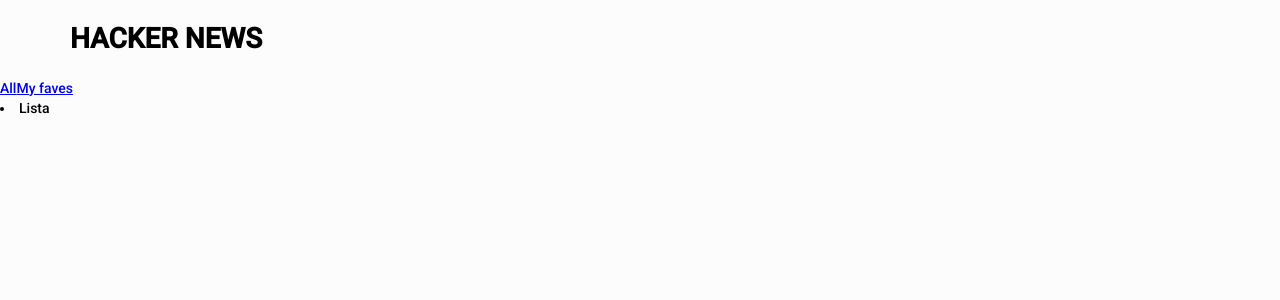
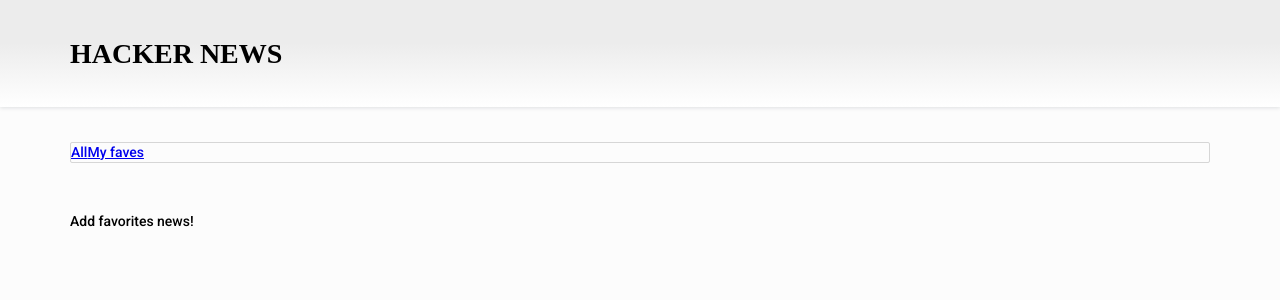
Before and after one commit to Sofirulito/hacker-news, a React (Create React App) app: page /myfaves in a window 1280 px wide. Shown: the top 300 px of the page. Built offline with nearby package versions, Linux system fonts and the light colour scheme.

Commit message:
Styling global components

```diff
--- a/src/app.css
+++ b/src/app.css
@@ -1,6 +1,18 @@
 .container {
   max-width: 1140px;
   margin: 0 auto;
+}
+header {
+  background: rgb(236,236,236);
+  background: linear-gradient(180deg, rgba(236,236,236,1) 40%, rgba(255,255,255,1) 100%);
+  box-shadow: 0 1px 4px 0 rgba(0, 21, 41, 0.12);
+  padding: 15px 0;
+}
+
+.nav {
+  margin: 35px auto;
+  border-radius: 2px;
+  border: solid 1px #d6d6d6;
 }
 
 @media (min-width: 992px) {
--- a/src/components/Nav.js
+++ b/src/components/Nav.js
@@ -1,11 +1,13 @@
-import { Link } from "react-router-dom";
+import { NavLink } from "react-router-dom";
 
 const Navigation = () => {
   return (
-    <nav>
-      <Link to="/">All</Link>
-      <Link to="/myfaves">My faves</Link>
-    </nav>
+    <div className="container container--header">
+      <nav className="nav">
+        <NavLink className={({ isActive }) => isActive ? "active" : ""} to="/">All</NavLink>
+        <NavLink className={({ isActive }) => isActive ? "active" : ""} to="/myfaves">My faves</NavLink>
+      </nav>
+    </div>
   )
 }
 
--- a/src/components/NewsCard/NewsCard.js
+++ b/src/components/NewsCard/NewsCard.js
@@ -1,8 +1,9 @@
 import React, { useContext } from 'react';
-import { GlobalContext } from '../../context/GlobalState'
-import './newsCard.css'
-import IconCLock from '../../assets/icons/icon-time-2.png'
-import IconHeart from '../../assets/icons/iconmonstr-favorite-2.svg'
+import { GlobalContext } from '../../context/GlobalState';
+import './newsCard.css';
+import IconCLock from '../../assets/icons/icon-time-2.png';
+import IconHeart from '../../assets/icons/iconmonstr-favorite-2.svg';
+import IconHeartFull from '../../assets/icons/iconmonstr-favorite-3.svg';
 
 const NewsCard = ({article}) => {
   const { addArticleToFavList, favlist } = useContext(GlobalContext);
@@ -23,11 +24,8 @@
       </div>
       <div className="card__fav">
         <button disabled={favlistDisabled} onClick={() => addArticleToFavList(article)}>
-          <img src={IconHeart} alt="icon-fav" />
+          {!favlistDisabled ? <img src={IconHeart} alt="icon-fav" /> : <img src={IconHeartFull} alt="icon-fav" />}
         </button>
-        {/* {!isFavorite && (
-          <img src={IconHeart} alt="" />
-        )} */}
       </div>
     </div>
   )
--- a/src/components/NewsCard/NewsCardFav.js
+++ b/src/components/NewsCard/NewsCardFav.js
@@ -1,6 +1,6 @@
 import React from 'react';
 import IconCLock from '../../assets/icons/icon-time-2.png';
-import IconHeart from '../../assets/icons/iconmonstr-favorite-2.svg';
+import IconHeartFull from '../../assets/icons/iconmonstr-favorite-3.svg';
 
 const NewsCardFav = ({fav}) => {
   return (
@@ -12,7 +12,7 @@
       </a>
     </div>
     <div className="card__fav">
-      <img src={IconHeart} alt="" />
+      <img src={IconHeartFull} alt="" />
     </div>
   </div>
   )
--- a/src/components/NewsCard/newsCard.css
+++ b/src/components/NewsCard/newsCard.css
@@ -5,6 +5,10 @@
   border: solid 1px var(--third-grey);
   background-color: var(--primary-light);
   justify-content: space-between;
+}
+
+.card:hover {
+  opacity: .4;
 }
 
 .card__link {
@@ -39,3 +43,9 @@
   align-items: center;
   flex: 0 0 12%;
 }
+
+.card__fav button {
+  border: 0;
+  cursor: pointer;
+  background-color: transparent;
+}
--- a/src/components/Select/Select.js
+++ b/src/components/Select/Select.js
@@ -7,6 +7,7 @@
 const Select = ({selectValue, setSelectValue, setCurrentPage}) => {
 
   const [isActive, setIsActive] = useState(false);
+
   const options = [
     {value: 'Angular', icon: iconAngular},
     {value: 'Reactjs', icon: iconReact},
@@ -28,7 +29,7 @@
                 setCurrentPage(0);
               }}
             >
-              <img src={option.icon} alt={`icon-${option.value}`} className="dropdown__image"/>
+              {!option.icon ? '' : <img src={option.icon} alt={`icon-${option.value}`} className="dropdown__image"/> }
               {option.value}
             </div>
           ))}
--- a/src/components/Select/select.css
+++ b/src/components/Select/select.css
@@ -2,6 +2,7 @@
   position: relative;
   max-width: 240px;
   width: 100%;
+  margin: 0 auto 40px;
 }
 
 .dropdown__btn {
@@ -28,8 +29,8 @@
   left: 0;
   right: 0;
   margin: 0;
-  box-shadow: 0 2px 2px 0 #dad8d8;
-  background-color: #fff;
+  box-shadow: 0 2px 2px 0 var(--shadow-light);
+  background-color: var(--primary-light);
 }
 
 .dropdown__item {
@@ -39,10 +40,16 @@
   cursor: pointer;
   width: 100%;
   padding: 15px 10px 10px;
-  color: #343434;
+  color: var(--four-grey);
   transition: all .2s;
 }
 
 .dropdown__image {
   margin-right: 13px;
 }
+
+@media (min-width: 992px) {
+  .dropdown{
+    margin: 0 0 40px;
+  }
+}
--- a/src/index.css
+++ b/src/index.css
@@ -1,23 +1,26 @@
 @import url('https://fonts.googleapis.com/css2?family=Libre+Baskerville&family=Roboto:wght@500&display=swap');
+
 body {
   margin: 0;
   font-family: 'Roboto', sans-serif;
   font-size: 14px;
-  line-height: 1.43;
+  line-height: 1.4;
   -webkit-font-smoothing: antialiased;
   -moz-osx-font-smoothing: grayscale;
   background-color: var(--second-light);
 }
 
-code {
-  font-family: source-code-pro, Menlo, Monaco, Consolas, 'Courier New',
-    monospace;
-}
-
 :root {
   --primary-light: #FFF;
   --second-light: #fcfcfc;
+  --third-light: #ececec;
+  --shadow-light: #dad8d8;
   --primary-grey: #6b6b6b;
   --second-grey: #606060;
   --third-grey: #979797;
+  --four-grey: #343434;
 }
+
+h1 {
+  font-family: 'Baskerville', serif;
+}
--- a/src/pages/FaveNewsList.js
+++ b/src/pages/FaveNewsList.js
@@ -6,13 +6,13 @@
   const {favlist} = useContext(GlobalContext);
 
   return (
-    <>
-      <li>Lista</li>
-      {console.log(favlist)}
-      {favlist.map((fav) => (
-        <NewsCardFav key={fav.objectID} fav={fav} />
-      ))}
-    </>
+    <div className="container">
+      <div className="news__container">
+        {favlist.length === 0 ? <p>Add favorites news!</p> : favlist.map((fav) => (
+          <NewsCardFav key={fav.objectID} fav={fav} />
+        ))}
+      </div>
+    </div>
   )
 }
 
--- a/src/pages/NewsList.js
+++ b/src/pages/NewsList.js
@@ -7,16 +7,20 @@
 const baseUrl = 'https://hn.algolia.com/api/v1'
 
 const News = () => {
-  const [selectValue, setSelectValue] = useState('Select your news');
+  const [selectValue, setSelectValue] = useState(() => {
+    const saved = localStorage.getItem('newsValue');
+    const initialValue = JSON.parse(saved)
+    return initialValue || "Select your news"
+  });
   const [articles, setArticles] = useState([]);
   const [isLoading, setIsLoading] = useState(true);
   const [currentPage, setCurrentPage] = useState(0);
   const [totalPages, setTotalPages] = useState(0);
-  const [favorites, setFavorites] = useState([])
 
   useEffect(() => {
     setIsLoading(true);
-    fetchGeneralNews()
+    fetchGeneralNews();
+    localStorage.setItem('newsValue', JSON.stringify(selectValue))
   }, [currentPage, selectValue])
 
 
@@ -40,10 +44,6 @@
 
   const handlePageChange = event => {
     setCurrentPage(event.selected)
-  }
-
-  const toggleFavs = favs => {
-    setFavorites(favorites.map);
   }
 
   return (
```
Also changed, not shown: src/setupTests.js (deleted, +0 -5 lines), 1 other file (tests, documents, lock files or other folders).
